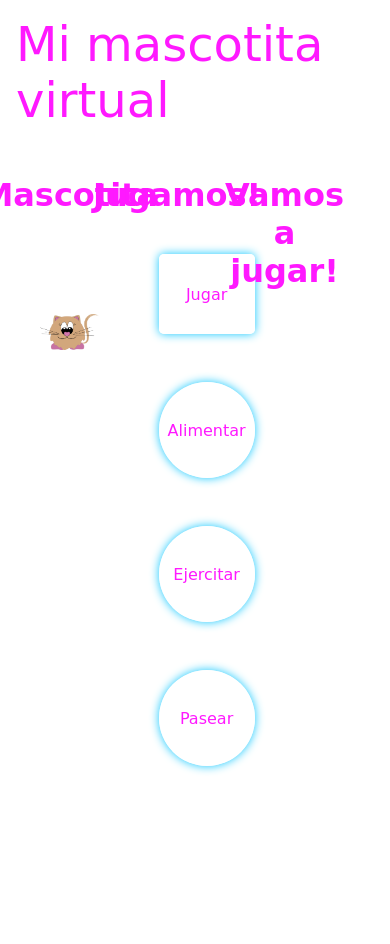
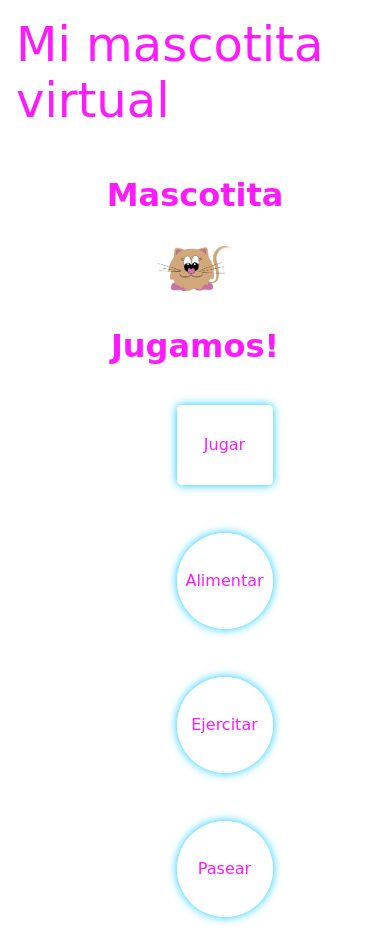
Before and after one commit to marielagcw/Front-end-2, a plain HTML site: page Mascotita virtual/index.html in a window 390 px wide. Shown: the top 944 px of the page. Before the commit the page ends 844 px from the top, so only its background shows below. Drawn offline with Linux system fonts and the light colour scheme; a web font is replaced by a local one.

Commit message:
media query

```diff
--- a/Mascotita virtual/css/style.css
+++ b/Mascotita virtual/css/style.css
@@ -14,7 +14,8 @@
 
 /* >>>>>>>>>>>>> ᓚᘏᗢ Header <<<<<<<<<<<<<<<< */
 
-header, .titulo {
+header,
+.titulo {
   font-family: var(--fuente_titulo);
   font-size: 3rem;
   color: var(--color_fuente);
@@ -25,11 +26,11 @@ header, .titulo {
 
 /* >>>>>>>>>>>>> ᓚᘏᗢ Main <<<<<<<<<<<<<<<< */
 
-main{
+main {
   display: flex;
   justify-content: center;
 }
-.contenedor{
+.contenedor {
   padding: 1rem;
   display: flex;
   justify-content: stretch;
@@ -44,15 +45,15 @@ main{
   justify-content: center;
 }
 
-
 /* >>>>>>>>>>>>> ᓚᘏᗢ Mascotita <<<<<<<<<<<<<<<< */
 
 /* acá van las reacciones y la animación de la mascotita */
-.mascotitaAnimada{
-  position:relative;
-  top: 100px;
-  width: 80%;
-  height:fit-content;
+.mascotitaAnimada {
+  position: relative;
+  top: auto;
+  margin-top: 2rem;
+  width: 100%;
+  height: fit-content;
 }
 
 /* >>>>>>>>>>>>> ᓚᘏᗢ Juego de interacción <<<<<<<<<<<<<<<< */
@@ -89,16 +90,16 @@ section.jugar {
   box-shadow: 0px 0px 10px 0.25px var(--color_fuente_contraste);
 }
 
-.boton:active{
-    transform: scale(1.15);
-    box-shadow: 0px 0px 10px 1px var(--color_fuente_contraste);
+.boton:active {
+  transform: scale(1.15);
+  box-shadow: 0px 0px 10px 1px var(--color_fuente_contraste);
 }
-.botonJugar{
+.botonJugar {
   border-radius: 5px;
   height: 5rem;
 }
 
-.botones div:nth-child(2){
+.botones div:nth-child(2) {
   display: flex;
   justify-content: center;
   align-items: center;
@@ -107,7 +108,9 @@ section.jugar {
 
 /* >>>>>>>>>>>>> ᓚᘏᗢ Resultados del juego: historiales <<<<<<<<<<<<<<<< */
 
-section.estado, section.mascotita, section.botones {
+section.estado,
+section.mascotita,
+section.botones {
   font-family: var(--fuente_texto);
   font-size: 1rem;
   font-weight: bold;
@@ -119,3 +122,11 @@ section.estado, section.mascotita, section.botones {
   flex-direction: column;
   flex-wrap: wrap;
 }
+
+@media screen and (max-width: 720px) {
+  .contenedor {
+    flex-direction: column;
+    justify-content: center;
+    align-items: center;
+  }
+}
```
